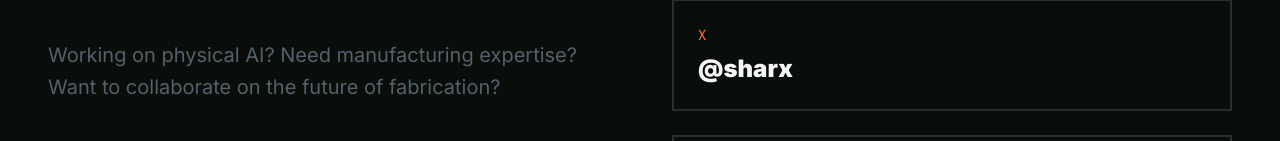
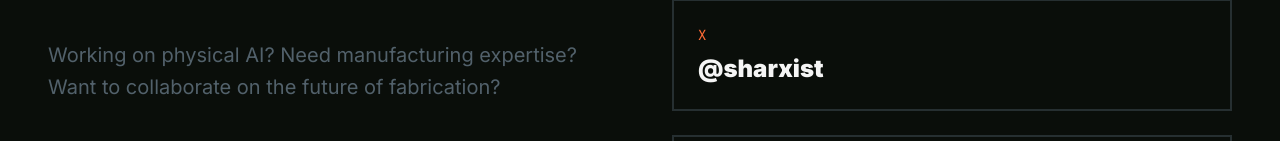
Before and after one commit to sharonxu/breaking-cad, a React (Vite) app: page / in a window 1280 px wide. Shown: the part 4292-4433 px from the top of the page. Built offline with nearby package versions, Linux system fonts and the light colour scheme.

Commit message:
Fix X username to @sharxist

```diff
--- a/src/components/Contact.jsx
+++ b/src/components/Contact.jsx
@@ -33,12 +33,12 @@
             <div className="border-2 border-steel/40 p-6 hover:border-machine-orange transition-colors group">
               <div className="font-mono text-sm text-machine-orange mb-2">X</div>
               <a
-                href="https://x.com/sharx"
+                href="https://x.com/sharxist"
                 target="_blank"
                 rel="noopener noreferrer"
                 className="text-2xl font-black group-hover:text-machine-orange transition-colors"
               >
-                @sharx
+                @sharxist
               </a>
             </div>
 
```
